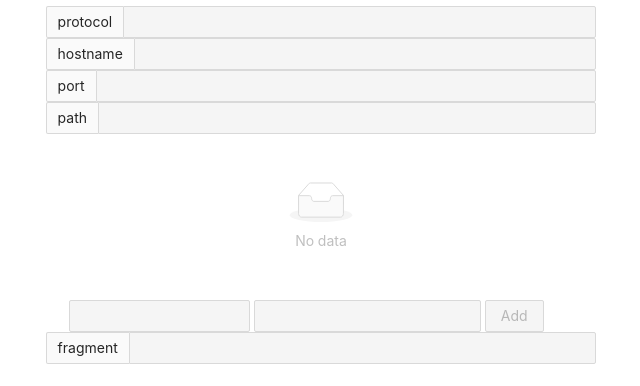
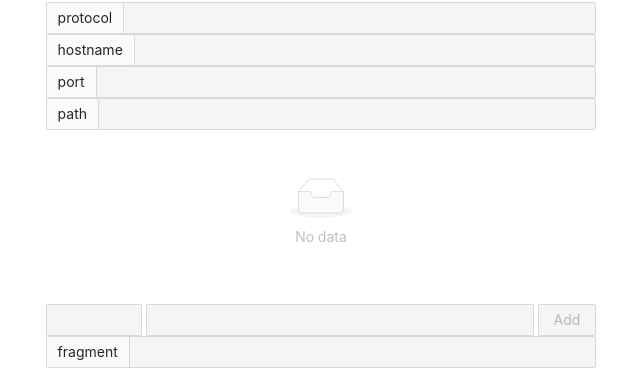
Before and after one commit to mebble/burl, a Next.js app: page / in a window 1280 px wide. Shown: the part 290-676 px from the top of the page, without its empty margins (319-959 px from the left). Built offline with nearby package versions, Linux system fonts and the light colour scheme.

Commit message:
styles: align the url field and query params inputs

```diff
--- a/src/components/Query.js
+++ b/src/components/Query.js
@@ -1,15 +1,16 @@
+import { Space } from 'antd';
 import QueryList from './QueryList';
 import QueryForm from './QueryForm';
 
 export default function Query({ queryParams, disabled, onChange, onRemove, onSubmit }) {
     return (
-        <>
+        <Space direction="vertical">
             <QueryList
                 queryParams={queryParams}
                 disabled={disabled}
                 onChange={onChange}
                 onRemove={onRemove} />
             <QueryForm disabled={disabled} onSubmit={onSubmit} />
-        </>
+        </Space>
     );
 }
--- a/src/components/QueryForm.js
+++ b/src/components/QueryForm.js
@@ -15,14 +15,14 @@ export default function QueryForm({ disabled, onSubmit }) {
     return (
         <form className="query-form" onSubmit={handleSubmit}>
             <Input.Group>
-                <Row gutter={4} justify="center">
-                    <Col span={8}>
+                <Row gutter={4} justify="space-between">
+                    <Col flex="100px">
                         <Input name="new-query-key" value={key} type="text" onChange={e => setKey(e.target.value)} disabled={disabled} />
                     </Col>
-                    <Col span={10}>
+                    <Col flex="auto">
                         <Input name="new-query-value" value={value} type="text" onChange={e => setValue(e.target.value)} disabled={disabled} />
                     </Col>
-                    <Col span={4}>
+                    <Col>
                         <Button htmlType="submit" disabled={disabled}>Add</Button>
                     </Col>
                 </Row>
--- a/src/components/QueryList.js
+++ b/src/components/QueryList.js
@@ -8,7 +8,7 @@ export default function QueryList({ queryParams, disabled, onChange, onRemove })
             size="small"
             dataSource={Array.from(queryParams)}
             renderItem={([ key, val ]) => (
-                <List.Item key={key} style={{ border: 'none', padding: '4px 16px' }}>
+                <List.Item key={key} style={{ border: 'none', padding: '4px 0px' }}>
                     <QueryParam
                         name={key}
                         value={val}
--- a/src/components/QueryParam.js
+++ b/src/components/QueryParam.js
@@ -1,10 +1,14 @@
-import { Input, Button, Space } from 'antd';
+import { Input, Button, Space, Row, Col } from 'antd';
 
 export default function QueryParam({ name, value, disabled, onValueChange, onRemove }) {
     return (
-        <Space>
-            <Input name={name} value={value} onChange={e => onValueChange(e.target.value)} type="text" disabled={disabled} addonBefore={name} />
-            <Button htmlType="button" data-query-key={name} onClick={onRemove}>-</Button>
-        </Space>
+        <Row gutter={4} style={{ width: '100%' }}>
+            <Col flex="auto">
+                <Input name={name} value={value} onChange={e => onValueChange(e.target.value)} type="text" disabled={disabled} addonBefore={name} style={{ width: '100%' }}/>
+            </Col>
+            <Col>
+                <Button htmlType="button" data-query-key={name} onClick={onRemove}>-</Button>
+            </Col>
+        </Row>
     );
 };
```
